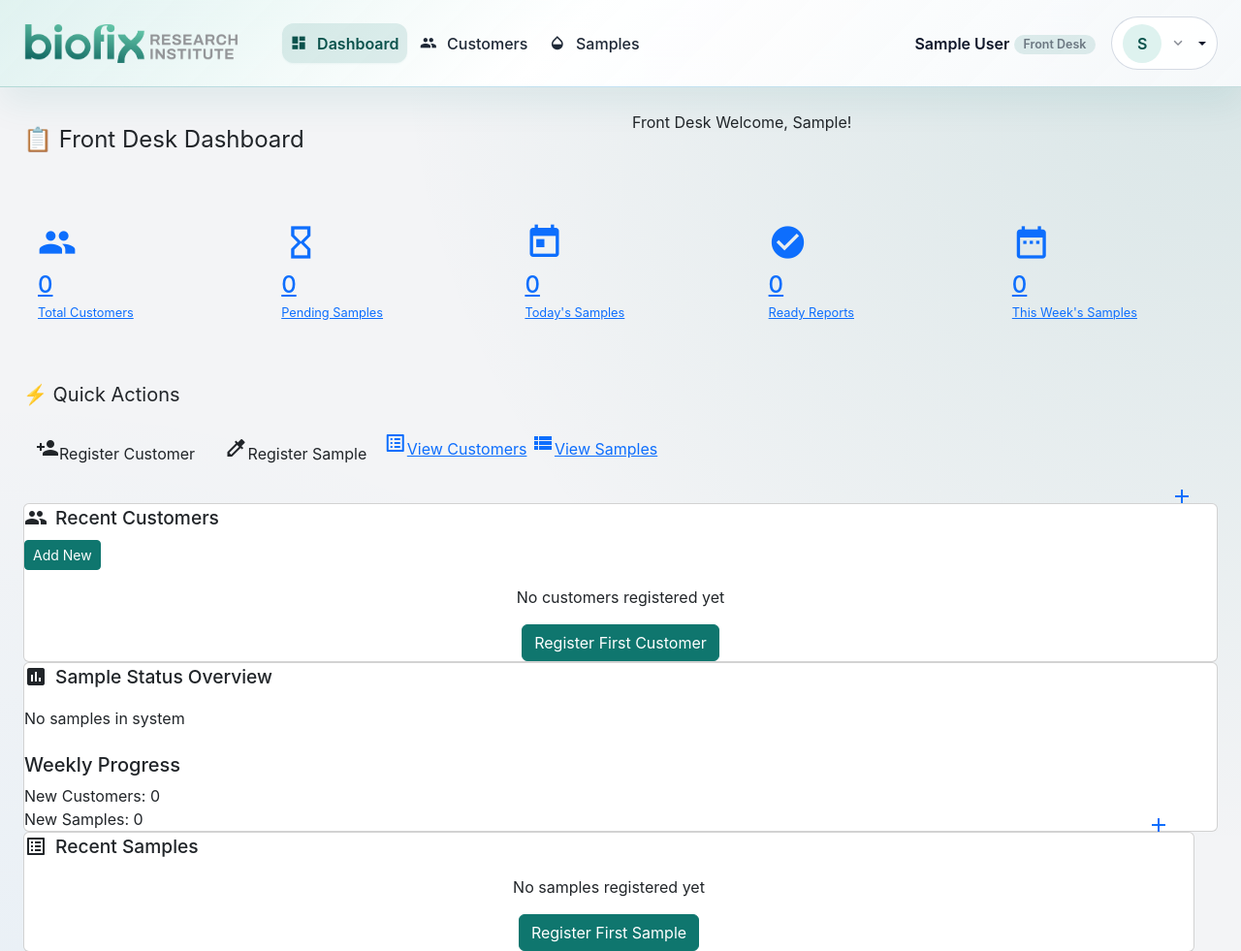
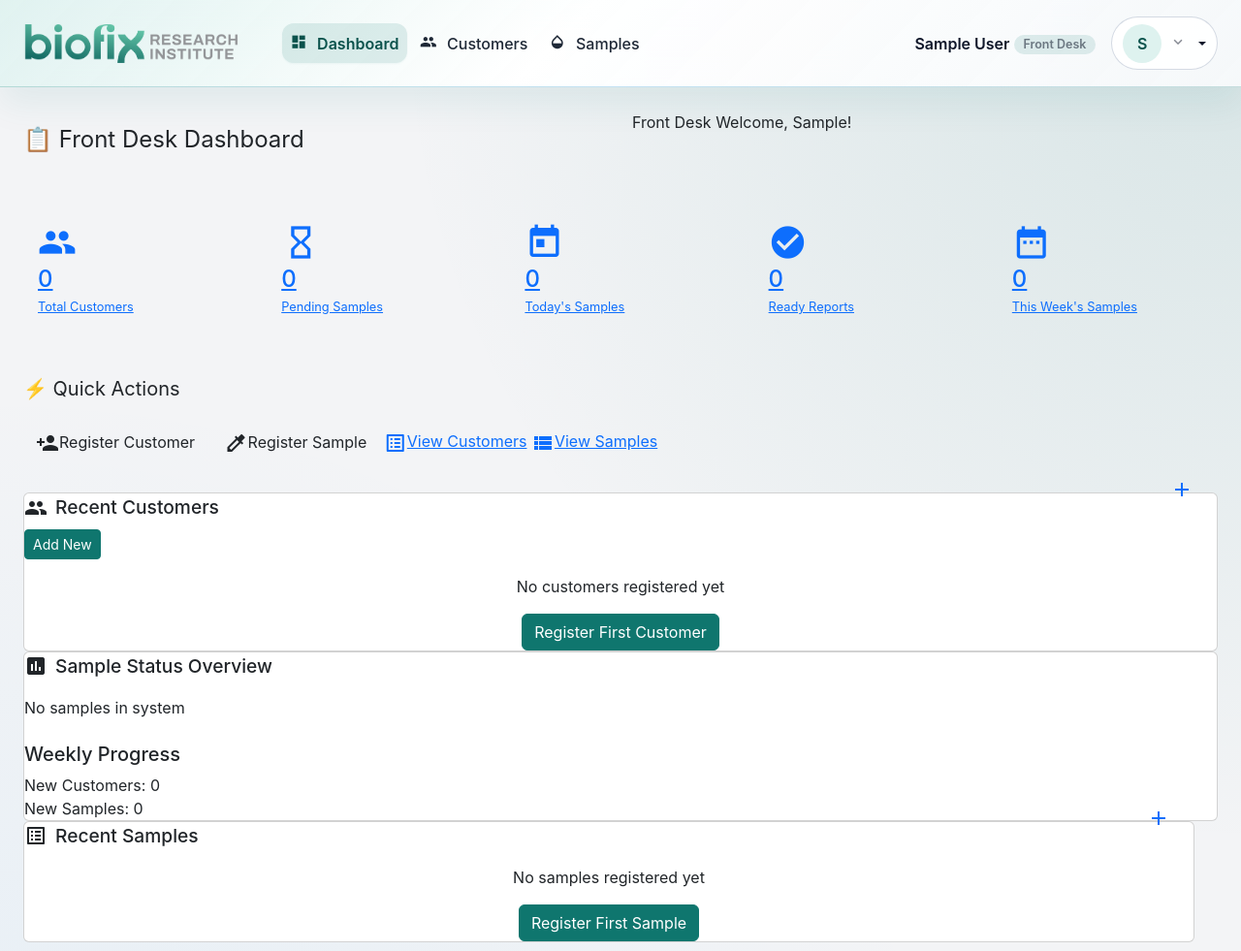
Before and after one commit to itzpraveen/waterlab, a Django app: page /dashboard/frontdesk/ in a window 1280 px wide. Shown: the top 981 px of the page at 97% size. Run offline with Django 5.2, Linux system fonts and the light colour scheme; the visitor is signed in with stand-in values (Sample User, id 1); data that the repository does not hold is empty.

Commit message:
Normalize material icon alignment across UI

```diff
--- a/static/css/style.css
+++ b/static/css/style.css
@@ -23,6 +23,21 @@ body.app-body {
               radial-gradient(circle at bottom left, rgba(29, 155, 240, 0.08), transparent 55%),
               var(--wl-background);
   font-family: "Inter", "Roboto", "Segoe UI", sans-serif;
+}
+
+.material-icons {
+  font-size: 1.1rem;
+  display: inline-flex;
+  align-items: center;
+  justify-content: center;
+  vertical-align: middle;
+  line-height: 1;
+}
+
+.btn .material-icons,
+.nav-link .material-icons,
+.badge-soft .material-icons {
+  margin-top: -0.05rem;
 }
 
 .form-control {
```
